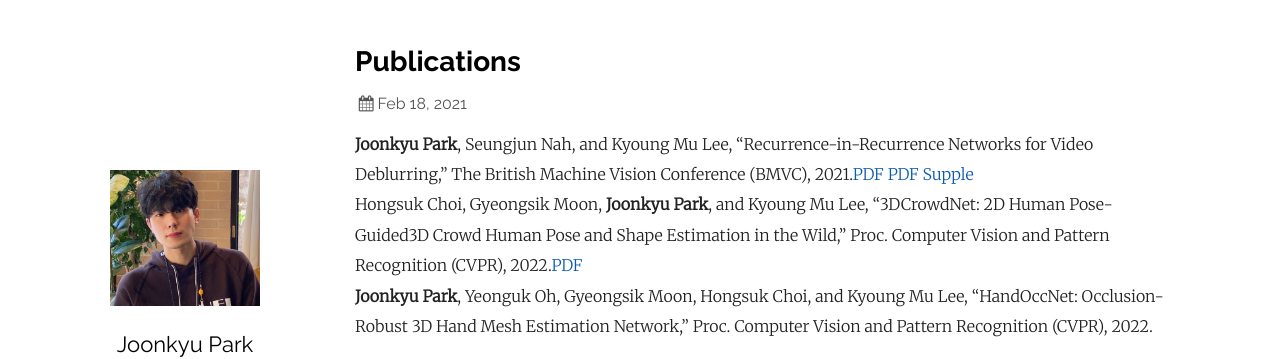
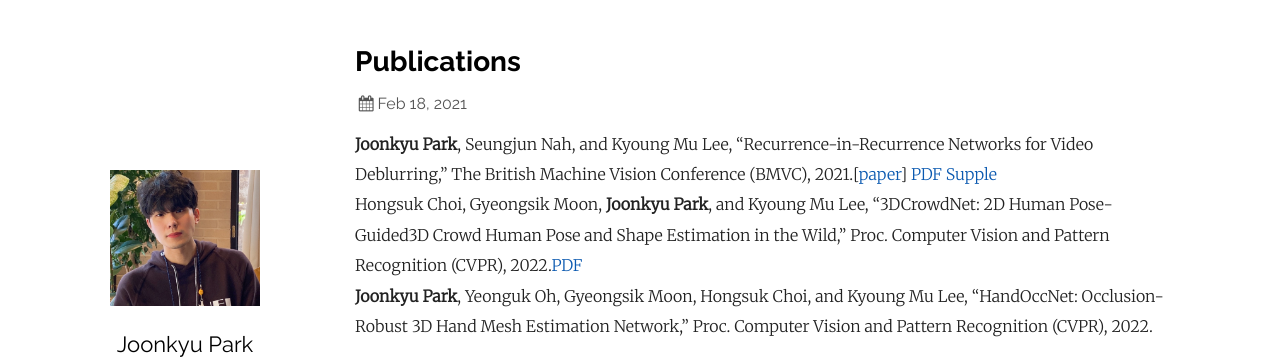
Before and after one commit to jkpark0825/jkpark0825_2.github.io, a Jekyll site: the page built from _posts/2021-10-18-welcome-to-jekyll.markdown, in a window 1280 px wide. Shown: the top 359 px of the page. Built offline with Jekyll 4.4.1, drawn with Linux system fonts in a browser that asks for light colours.

Commit message:
Update 2021-10-18-welcome-to-jekyll.markdown

```diff
--- a/_posts/2021-10-18-welcome-to-jekyll.markdown
+++ b/_posts/2021-10-18-welcome-to-jekyll.markdown
@@ -3,7 +3,7 @@ layout: post
 title:  "Publications"
 date:   2021-02-18 14:59:54 +0900
 ---
-<strong>Joonkyu Park</strong>, Seungjun Nah, and Kyoung Mu Lee, “Recurrence-in-Recurrence Networks for Video Deblurring,” The British Machine Vision Conference (BMVC), 2021.[PDF]({{https://www.bmvc2021-virtualconference.com/assets/papers/0149.pdf}}) [PDF]({{https://github.com/jkpark0825/jkpark0825.github.io}}/papers/bmvc2021/0149.pdf) [Supple]({{https://github.com/jkpark0825/jkpark0825.github.io}}/papers/bmvc2021/0149supp.zip)\\
+<strong>Joonkyu Park</strong>, Seungjun Nah, and Kyoung Mu Lee, “Recurrence-in-Recurrence Networks for Video Deblurring,” The British Machine Vision Conference (BMVC), 2021.[[paper](https://www.bmvc2021-virtualconference.com/assets/papers/0149.pdf)] [PDF]({{https://github.com/jkpark0825/jkpark0825.github.io}}/papers/bmvc2021/0149.pdf) [Supple]({{https://github.com/jkpark0825/jkpark0825.github.io}}/papers/bmvc2021/0149supp.zip)\\
 Hongsuk Choi, Gyeongsik Moon, <strong>Joonkyu Park</strong>, and Kyoung Mu Lee, "3DCrowdNet: 2D Human Pose-Guided3D Crowd Human Pose and Shape Estimation in the Wild," Proc. Computer Vision and Pattern Recognition (CVPR), 2022.[PDF]({{https://github.com/jkpark0825/jkpark0825.github.io}}/papers/arxiv/crowdperson.pdf)\\
 <strong>Joonkyu Park</strong>, Yeonguk Oh, Gyeongsik Moon, Hongsuk Choi, and Kyoung Mu Lee, “HandOccNet: Occlusion-Robust 3D Hand Mesh Estimation Network,” Proc. Computer Vision and Pattern Recognition (CVPR), 2022.
 
```
